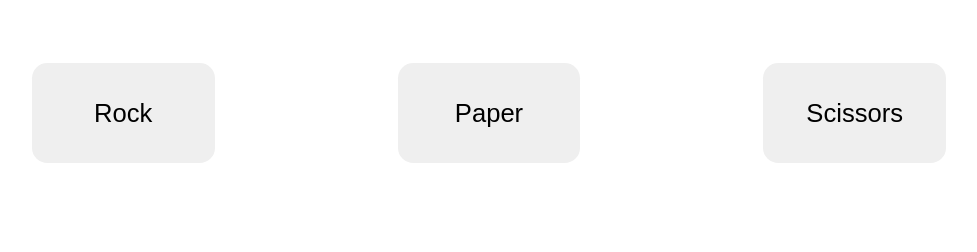
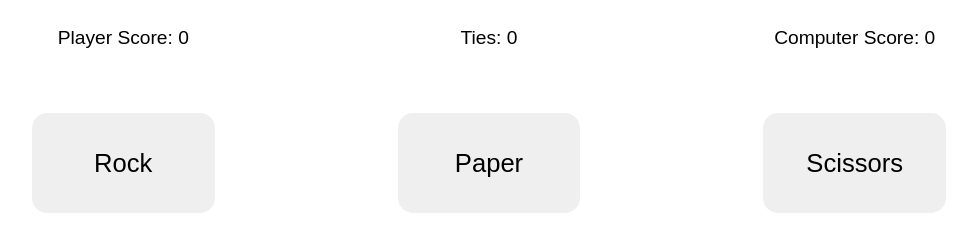
Before and after one commit to plutos28/rock-paper-scissors, a plain HTML site: page index.html in a window 1280 px wide. Shown: the part 128-380 px from the top of the page, without its empty margins (151-1128 px from the left). Drawn offline with Linux system fonts and the light colour scheme.

Commit message:
change layout and add score elements

```diff
--- a/index.html
+++ b/index.html
@@ -11,11 +11,10 @@
     <header>
         <h1>Rock Paper Scissors</h1>
     </header>
-    <div id="score">
-        <div id="player-score"></div>
-        <div id="computer-score"></div>
-    </div>
     <main>
+        <div id="player-score" class="score">Player Score: 0</div>
+        <div id="computer-score" class="score">Computer Score: 0</div>
+        <div id="tie-score" class="score">Ties: 0</div>
         <button id="rock" class="player-btn">Rock</button>
         <button id="paper" class="player-btn">Paper</button>
         <button id="scissors" class="player-btn">Scissors</button>
--- a/style.css
+++ b/style.css
@@ -22,7 +22,26 @@ h1 {
 main {
     display: grid;
     grid-template-columns: repeat(7, 1fr);
-    grid-template-rows: repeat(3, 200px);
+    grid-template-rows: 50px repeat(3, 200px);
+}
+
+.score {
+    text-align: center;
+    align-self: center;
+    font-size: 1.2em;
+}
+
+#player-score {
+    grid-column: 2 / 3;
+}
+
+#tie-score {
+    grid-column: 4 / 5;
+    grid-row: 1 / 2;
+}
+
+#computer-score {
+    grid-column: 6 / 7;
 }
 
 .player-btn {
@@ -35,19 +54,23 @@ main {
 
 #rock {
     grid-column: 2 / 3;
+    grid-row: 2 / 3;
 }
 
 #paper {
     grid-column: 4 / 5;
+    grid-row: 2 / 3;
 }
 
 #scissors {
     grid-column: 6 / 7;
+    grid-row: 2 / 3;
 }
 
 #match-result {
     grid-column: 3 / 6;
-    grid-row: 2 / 3;
+    grid-row: 3;
     justify-self: center;
+    margin-top: 30px;
     font-size: 1.5em;
 }
```
